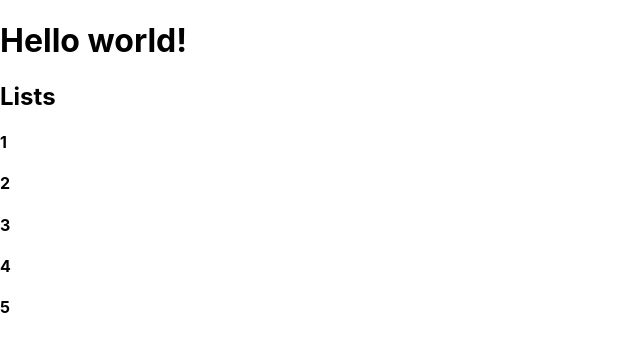
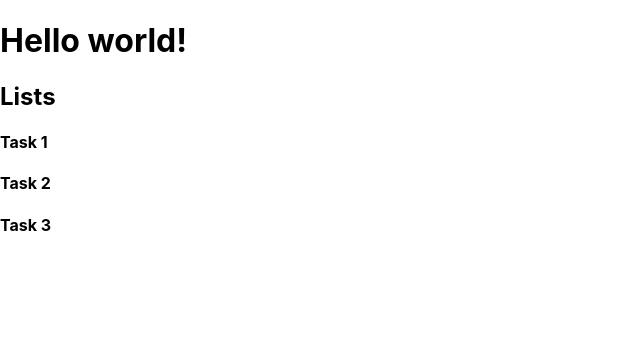
Before and after one commit to etcheverrypablol/react-desde-cero-udemy, a React (Create React App) app in the folder my-app/: page / in a window 1280 px wide. Shown: the top 352 px of the page, without its empty margins (0-640 px from the left). Built offline with nearby package versions, Linux system fonts and the light colour scheme.

Commit message:
Using object array

```diff
--- a/my-app/src/components/Lists.jsx
+++ b/my-app/src/components/Lists.jsx
@@ -1,14 +1,18 @@
 import React, { useState } from 'react';
 
 const Lists = () => {
-  const initialState = [1, 2, 3, 4, 5];
+  const initialState = [
+    { id: 1, text: 'Task 1' },
+    { id: 2, text: 'Task 2' },
+    { id: 3, text: 'Task 3' },
+  ];
   const [list, setList] = useState(initialState);
 
   return (
     <div>
       <h2>Lists</h2>
       {list.map((elemnt, index) => (
-        <h4 key={index}>{elemnt}</h4>
+        <h4 key={index}>{elemnt.text}</h4>
       ))}
     </div>
   );
```
